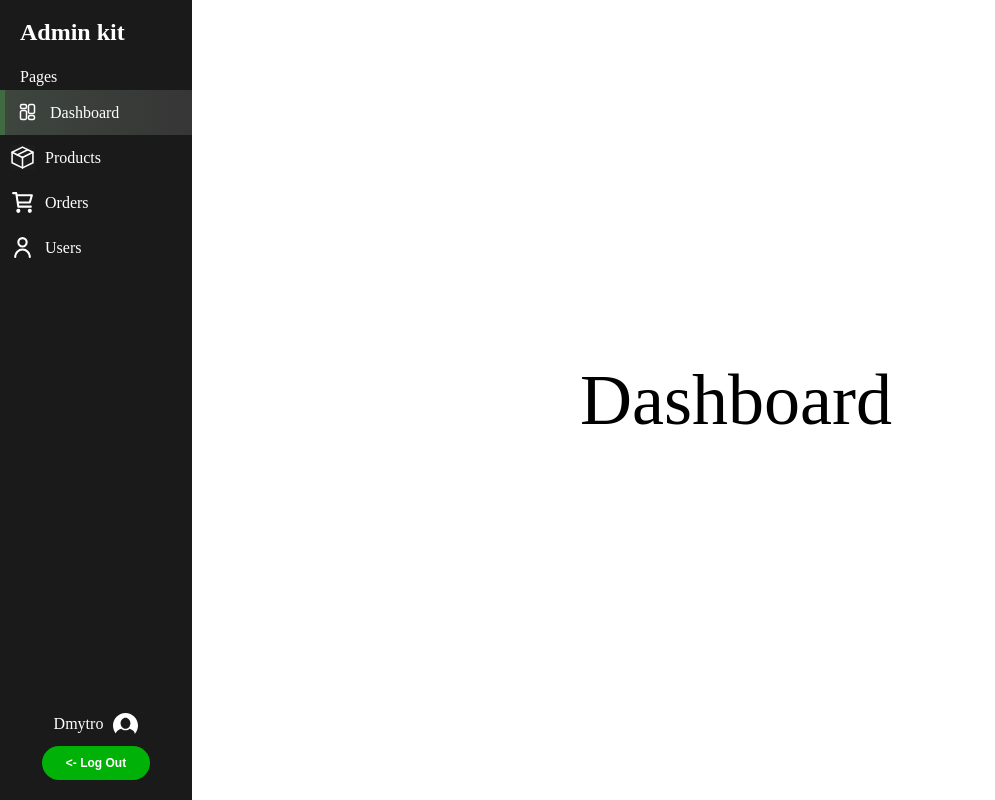
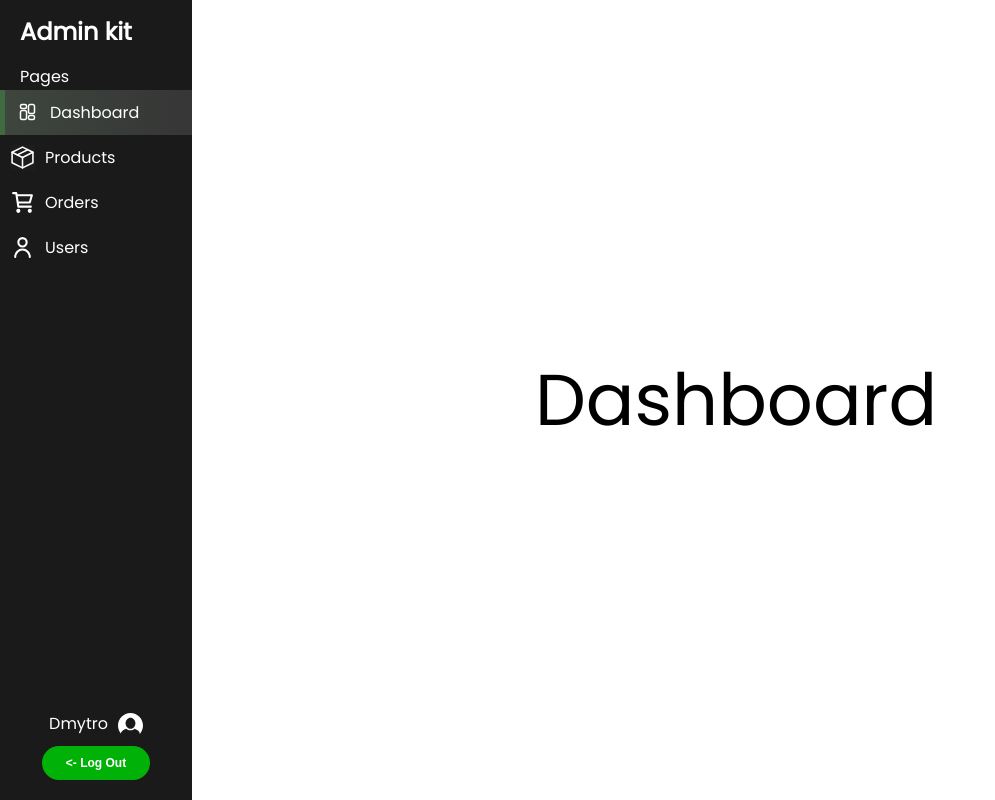
Before and after one commit to code-length/shopery, a React (Vite) app in the folder apps/fe-admin/: page / in a window 1280 px wide. Shown: the whole page, without its empty margins (0-995 px from the left). Built offline with nearby package versions, Linux system fonts and the light colour scheme.

Commit message:
fix: 🐛 fonts

```diff
--- a/apps/fe-admin/src/main.tsx
+++ b/apps/fe-admin/src/main.tsx
@@ -1,4 +1,5 @@
 import '@fontsource/poppins';
+import '@styles/base.scss';
 import '@styles/css-variables.scss';
 import { StrictMode } from 'react';
 import * as ReactDOM from 'react-dom/client';
--- a/libs/ui/ui-shared/src/styles/base.scss
+++ b/libs/ui/ui-shared/src/styles/base.scss
@@ -1,7 +1,3 @@
-:root {
-  --font-main: 'Poppins', ui-sans-serif, system-ui;
+body {
+  font-family: var(--font-family);
 }
-
-body {
-  font-family: var(--font-main);
-}
--- a/libs/ui/ui-shared/src/styles/css-variables.scss
+++ b/libs/ui/ui-shared/src/styles/css-variables.scss
@@ -59,4 +59,7 @@
   --border-radius-button-rounded: 50%;
   --border-radius-card-primary: 6px;
   --border-radius-card-secondary: 8px;
+
+  /* Font Family */
+  --font-family: 'Poppins', sans-serif;
 }
```
